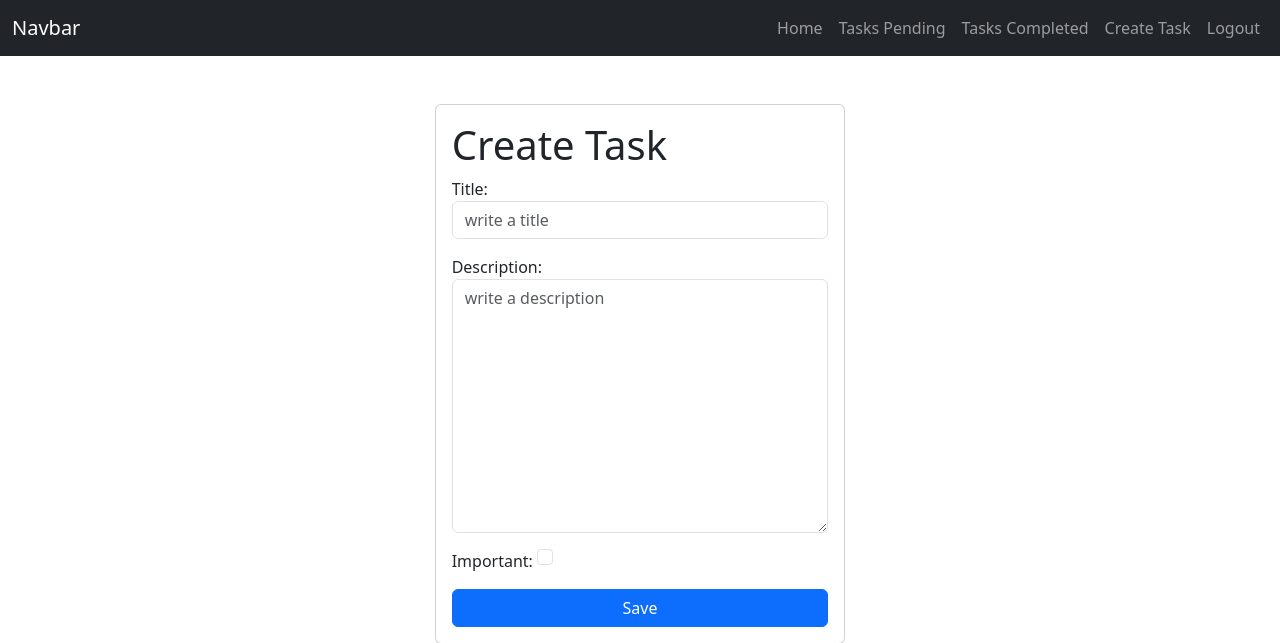
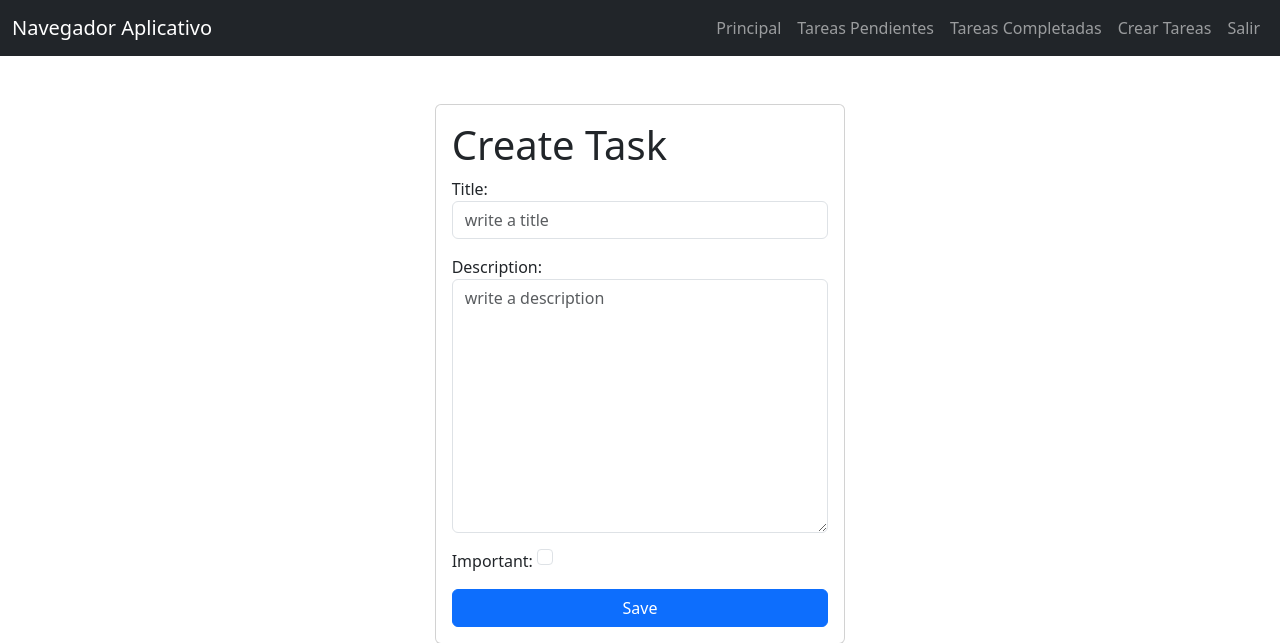
Before and after one commit to 10SEBASG01/JandryGuarandaAplicacionTareas, a Django app: page /tasks/create/ in a window 1280 px wide. Shown: the top 643 px of the page. Run offline with Django 5.2, Linux system fonts and the light colour scheme; a user stored in the database is signed in.

Commit message:
Cambios Html Base

```diff
--- a/tasks/templates/base.html
+++ b/tasks/templates/base.html
@@ -4,14 +4,14 @@
     <meta charset="UTF-8">
     <meta http-equiv="X-UA-Compatible" content="IE=edge">
     <meta name="viewport" content="width=device-width, initial-scale=1.0">
-    <title>Django CRUD Application</title>
+    <title>Aplicacion Para Tareas</title>
     <link href="https://cdn.jsdelivr.net/npm/bootstrap@5.3.8/dist/css/bootstrap.min.css" rel="stylesheet">
 </head>
 <body>
 
 <nav class="navbar navbar-expand-lg bg-dark navbar-dark">
     <div class="container-fluid">
-        <a class="navbar-brand" href="#">Navbar</a>
+        <a class="navbar-brand" href="#">Navegador Aplicativo</a>
 
         <button class="navbar-toggler" type="button" data-bs-toggle="collapse"
                 data-bs-target="#navbarNav" aria-controls="navbarNav"
@@ -23,32 +23,32 @@
             <ul class="navbar-nav ms-auto">
 
                 <li class="nav-item">
-                    <a class="nav-link" href="/">Home</a>
+                    <a class="nav-link" href="/">Principal</a>
                 </li>
 
                 {% if user.is_authenticated %}
                     <li class="nav-item">
-                        <a class="nav-link" href="{% url 'tasks' %}">Tasks Pending</a>
+                        <a class="nav-link" href="{% url 'tasks' %}">Tareas Pendientes</a>
                     </li>
 
                     <li class="nav-item">
-                        <a class="nav-link" href="{% url 'tasks_completed' %}">Tasks Completed</a>
+                        <a class="nav-link" href="{% url 'tasks_completed' %}">Tareas Completadas</a>
                     </li>
 
                     <li class="nav-item">
-                        <a class="nav-link" href="/tasks/create/">Create Task</a>
+                        <a class="nav-link" href="/tasks/create/">Crear Tareas</a>
                     </li>
 
                     <li class="nav-item">
-                        <a class="nav-link" href="/logout">Logout</a>
+                        <a class="nav-link" href="/logout">Salir</a>
                     </li>
                 {% else %}
                     <li class="nav-item">
-                        <a class="nav-link" href="/signup">Signup</a>
+                        <a class="nav-link" href="/signup">Crear Sesion</a>
                     </li>
 
                     <li class="nav-item">
-                        <a class="nav-link" href="/signin">Signin</a>
+                        <a class="nav-link" href="/signin">Iniciar Sesion</a>
                     </li>
                 {% endif %}
 
```
